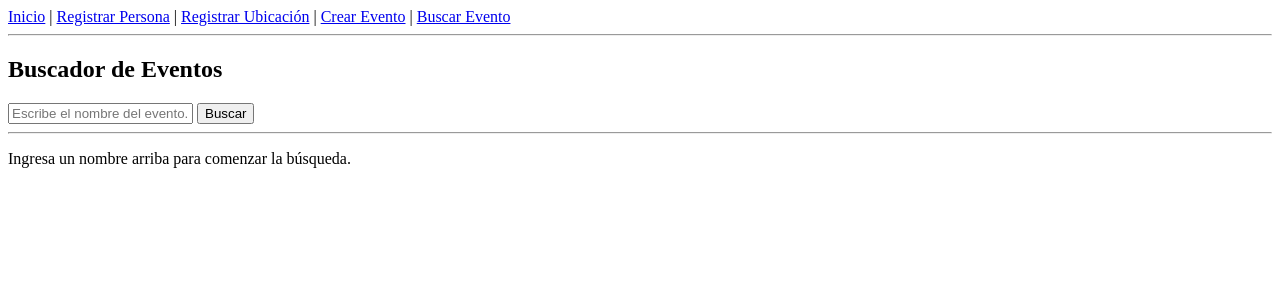
After one commit to javieralbano2020-source/Preentrega, a Django app: page /buscar/ in a window 1280 px wide. The commit adds this page. Shown: the top 300 px of the page. Run offline with Django 5.2, Linux system fonts and the light colour scheme.

Commit message:
Entrega final: Proyecto

```diff
--- a/eventos/urls.py
+++ b/eventos/urls.py
@@ -0,0 +1,10 @@
+from django.urls import path
+from . import views
+
+urlpatterns = [
+    path('', views.home, name='home'),
+    path('registrar/', views.form_persona, name='form_persona'),
+    path('buscar/', views.buscar_evento, name='buscar_evento'),
+    path('registrar-ubicacion/', views.home, name='form_ubicacion'),
+    path('crear-evento/', views.home, name='form_evento'),
+]
--- a/eventos/views.py
+++ b/eventos/views.py
@@ -1,13 +1,18 @@
-from django.shortcuts import render
-
 from django.shortcuts import render
 from .models import Evento
 
+# Para la página principal
+def home(request):
+    return render(request, 'home.html')
+
+# Para el buscador
 def buscar_evento(request):
-    if request.GET.get('nombre'):
-        nombre_buscado = request.GET.get('nombre')
-        # Buscamos eventos que contengan ese nombre
-        resultados = Evento.objects.filter(nombre__icontains=nombre_buscado)
-        return render(request, 'eventos/resultados.html', {'eventos': resultados})
+    query = request.GET.get('q')
+    if query:
+        resultados = Evento.objects.filter(nombre__icontains=query)
+    else:
+        resultados = []
+        return render(request, 'buscar.html', {'resultados': resultados, 'query': query})
 
-    return render(request, 'eventos/buscar.html')
+def form_persona(request):
+    return render(request, 'form_persona.html')
--- a/sistema_eventos/urls.py
+++ b/sistema_eventos/urls.py
@@ -15,8 +15,9 @@ Including another URLconf
     2. Add a URL to urlpatterns:  path('blog/', include('blog.urls'))
 """
 from django.contrib import admin
-from django.urls import path
+from django.urls import path, include
 
 urlpatterns = [
     path('admin/', admin.site.urls),
+    path('', include('eventos.urls')), # Conecta con el archivo de arriba
 ]
--- a/templates/base.html
+++ b/templates/base.html
@@ -5,7 +5,7 @@
 </head>
 <body>
     <nav>
-        <a href="{% url 'inicio' %}">Inicio</a> |
+        <a href="{% url 'home' %}">Inicio</a> |
         <a href="{% url 'form_persona' %}">Registrar Persona</a> |
         <a href="{% url 'form_ubicacion' %}">Registrar Ubicación</a> |
         <a href="{% url 'form_evento' %}">Crear Evento</a> |
--- /dev/null
+++ b/templates/buscar.html
@@ -0,0 +1,29 @@
+{% extends "base.html" %}
+
+{% block contenido %}
+    <section>
+        <h2>Buscador de Eventos</h2>
+
+        <form action="{% url 'buscar_evento' %}" method="GET">
+            <input type="text" name="q" placeholder="Escribe el nombre del evento..." value="{{ query|default:'' }}">
+            <button type="submit">Buscar</button>
+        </form>
+
+        <hr>
+
+        {% if resultados %}
+            <h3>Resultados encontrados para "{{ query }}":</h3>
+            <ul>
+                {% for evento in resultados %}
+                    <li>
+                        <strong>{{ evento.nombre }}</strong> - Fecha: {{ evento.fecha }}
+                    </li>
+                {% endfor %}
+            </ul>
+        {% elif query %}
+            <p style="color: red;">No se encontraron eventos que coincidan con "{{ query }}".</p>
+        {% else %}
+            <p>Ingresa un nombre arriba para comenzar la búsqueda.</p>
+        {% endif %}
+    </section>
+{% endblock %}
--- a/templates/eventos_app/form_persona.html
+++ b/templates/form_persona.html
@@ -1,4 +1,4 @@
-{% extends 'eventos_app/base.html' %}
+{% extends 'base.html' %}
 {% block contenido %}
     <h2>Registrar Nueva Persona</h2>
     <form method="POST">
--- /dev/null
+++ b/templates/home.html
@@ -0,0 +1,5 @@
+{% extends "base.html" %}
+{% block contenido %}
+  <h1>Bienvenido a la Gestión de Eventos</h1>
+  <p>Usa el menú para buscar o registrar.</p>
+{% endblock %}
```
Also changed, not shown: db.sqlite3, templates/urls.py (renamed from templates/eventos_app/urls.py), templates/views.py (renamed from templates/eventos_app/views.py).
